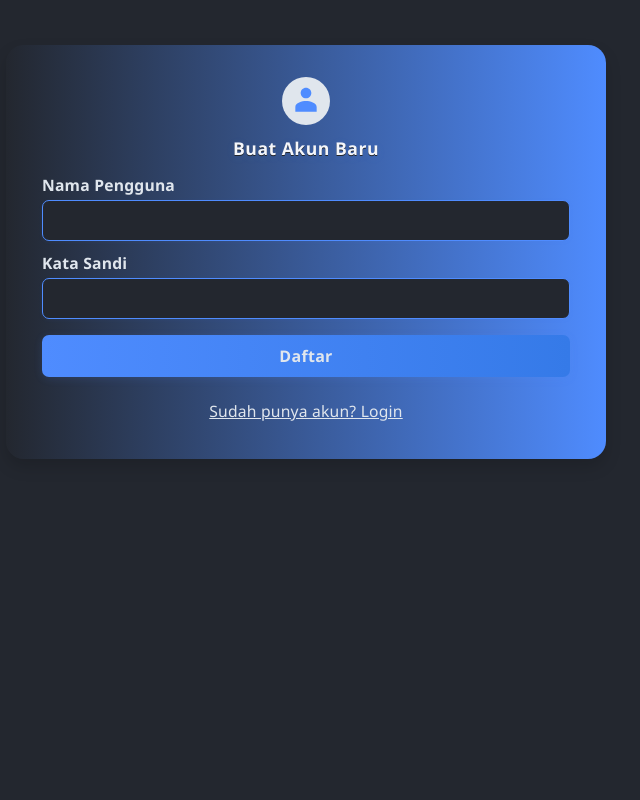
After one commit to Aefzetaa/PWEB, a PHP site: the page made by Login Mode Bootstrap/Alat Bantu/Tools/Registry.php in a window 1280 px wide. The commit adds this page. Shown: the whole page, without its empty margins (334-974 px from the left). Run offline with PHP 8.4, Linux system fonts and the light colour scheme.

Commit message:
Flexible

```diff
--- /dev/null
+++ b/Login Mode Bootstrap/Alat Bantu/Tools/Registry.php
@@ -0,0 +1,267 @@
+<?php
+session_start();
+$dataFile = __DIR__ . '/HistoryRegistry.dat';
+
+function getUsers($file)
+{
+    if (!file_exists($file)) return [];
+    $json = file_get_contents($file);
+    $users = json_decode($json, true);
+    return is_array($users) ? $users : [];
+}
+function saveUsers($file, $users)
+{
+    file_put_contents($file, json_encode($users, JSON_PRETTY_PRINT));
+}
+
+$message = '';
+$success = false;
+if ($_SERVER['REQUEST_METHOD'] === 'POST') {
+    $username = trim($_POST['username']);
+    $password = $_POST['password'];
+    if ($username && $password) {
+        $users = getUsers($dataFile);
+        foreach ($users as $user) {
+            if ($user['username'] === $username) {
+                $message = "Username sudah terdaftar!";
+                break;
+            }
+        }
+        if (!$message) {
+            $users[] = [
+                'username' => $username,
+                'password' => password_hash($password, PASSWORD_DEFAULT)
+            ];
+            saveUsers($dataFile, $users);
+            $message = "Akun berhasil dibuat! Silakan login.";
+            $success = true;
+            $updateFile = __DIR__ . '/HistoryUpdate.dat';
+            file_put_contents($updateFile, serialize([
+                'username' => $username,
+                'password' => end($users)['password']
+            ]));
+        }
+    } else {
+        $message = "Username dan password wajib diisi!";
+    }
+}
+?>
+<!DOCTYPE html>
+<html lang="en">
+
+<head>
+    <meta charset="utf-8" />
+    <meta name="viewport" content="width=device-width, initial-scale=1" />
+    <title>Registrasi Akun</title>
+    <link rel="stylesheet" href="../../Tools/Bootsrap 5/css/bootstrap.min.css" />
+    <style>
+        html,
+        body {
+            height: 100%;
+            min-height: 100vh;
+            overflow: hidden;
+        }
+
+        body {
+            min-height: 100vh;
+            background: #23272f;
+            font-family: 'Segoe UI', Arial, sans-serif;
+            display: flex;
+            align-items: flex-start;
+            justify-content: center;
+        }
+
+        .reg-card {
+            background: linear-gradient(90deg, #23272f 0%, #4f8cff 100%);
+            color: #f4f6fb;
+            border-radius: 18px;
+            box-shadow:
+                0 8px 32px 0 rgba(31, 38, 135, 0.18),
+                0 1.5px 8px 0 rgba(0, 0, 0, 0.18);
+            border: 1.5px solid rgba(80, 120, 255, 0.18);
+            padding: 32px 36px 28px 36px;
+            min-width: 340px;
+            width: 100%;
+            max-width: 600px;
+            margin: 0;
+            margin-top: 45px;
+            border: none;
+            display: flex;
+            flex-direction: column;
+            align-items: center;
+        }
+
+        .reg-icon {
+            margin-bottom: 10px;
+            display: flex;
+            justify-content: center;
+            align-items: center;
+            width: 100%;
+        }
+
+        .reg-icon-circle {
+            background: #e0e6ed;
+            border-radius: 50%;
+            display: flex;
+            align-items: center;
+            justify-content: center;
+            width: 48px;
+            height: 48px;
+            margin-bottom: 10px;
+        }
+
+        .reg-icon-circle svg {
+            width: 32px;
+            height: 32px;
+            color: #4f8cff;
+        }
+
+        .header-title {
+            font-size: 1.1rem;
+            font-weight: 700;
+            text-align: center;
+            margin-bottom: 12px;
+            color: #f4f6fb;
+            letter-spacing: 0.5px;
+            text-shadow: 0 2px 8px #4f8cff22, 0 1px 0 #222;
+        }
+
+        .form-label {
+            font-size: 0.98rem;
+            font-weight: 600;
+            color: #e0e6ed;
+            letter-spacing: 0.2px;
+            margin-bottom: 2px;
+        }
+
+        .form-control {
+            background: #23272f;
+            color: #f4f6fb;
+            border: 1.2px solid #4f8cff;
+            border-radius: 7px;
+            font-size: 0.98rem;
+            padding: 8px 10px;
+            margin-bottom: 10px;
+            box-shadow: 0 1px 4px #4f8cff11;
+            transition: border 0.2s, box-shadow 0.2s;
+            width: 100%;
+        }
+
+        .form-control:focus {
+            background: #23272f;
+            color: #fff;
+            border-color: #4f8cff;
+            box-shadow: 0 0 0 2px #4f8cff33;
+        }
+
+        .btn-primary {
+            border-radius: 7px;
+            font-size: 1rem;
+            font-weight: 700;
+            letter-spacing: 0.3px;
+            padding: 9px 0;
+            background: linear-gradient(90deg, #4f8cff 0%, #357ae8 100%);
+            border: none;
+            box-shadow: 0 2px 8px #4f8cff22;
+            transition: background 0.2s, transform 0.1s;
+            color: #e0e6ed;
+            min-width: 90px;
+            width: auto;
+            display: block;
+            margin-left: auto;
+            margin-right: auto;
+            margin-top: 12px;
+        }
+
+        .btn-primary:hover,
+        .btn-primary:focus {
+            background: linear-gradient(90deg, #357ae8 0%, #4f8cff 100%);
+            transform: scale(1.03);
+        }
+
+        .btn-link.center-back {
+            color: #e0e6ed !important;
+            text-decoration: underline;
+            font-size: 0.98rem;
+            font-weight: 500;
+            letter-spacing: 0.2px;
+            margin-top: 14px;
+            display: block;
+            text-align: center;
+        }
+
+        .btn-link.center-back:hover,
+        .btn-link.center-back:focus {
+            color: #fff !important;
+            text-decoration: underline;
+        }
+
+        .alert {
+            font-size: 0.98rem;
+            padding: 8px 12px;
+            margin-bottom: 12px;
+            border-radius: 7px;
+            text-align: center;
+        }
+
+        @media (max-width: 400px) {
+            .reg-card {
+                padding: 12px 2vw 12px 2vw;
+                min-width: 0;
+                max-width: 98vw;
+            }
+
+            .header-title {
+                font-size: 0.98rem;
+            }
+
+            .form-label,
+            .btn-primary,
+            .alert {
+                font-size: 0.92rem;
+            }
+        }
+
+        input:-webkit-autofill,
+        input:-webkit-autofill:focus,
+        input:-webkit-autofill:hover,
+        input:-webkit-autofill:active {
+            -webkit-box-shadow: 0 0 0 1000px #23272f inset !important;
+            box-shadow: 0 0 0 1000px #23272f inset !important;
+            -webkit-text-fill-color: #f4f6fb !important;
+            color: #f4f6fb !important;
+            caret-color: #f4f6fb !important;
+            border-color: #4f8cff !important;
+            transition: background-color 5000s ease-in-out 0s;
+        }
+    </style>
+</head>
+
+<body>
+    <div class="reg-card shadow">
+        <div class="reg-icon-circle" style="display: flex; justify-content: center; align-items: center;">
+            <svg fill="currentColor" viewBox="0 0 24 24">
+                <path d="M12 12c2.967 0 8 1.484 8 4.444V20H4v-3.556C4 13.484 9.033 12 12 12zm0-2c-2.21 0-4-1.79-4-4s1.79-4 4-4 4 1.79 4 4-1.79 4-4 4z" />
+            </svg>
+        </div>
+        <div class="header-title">Buat Akun Baru</div>
+        <?php if ($message): ?>
+            <div class="alert alert-<?= $success ? 'success' : 'danger' ?>"><?= htmlspecialchars($message) ?></div>
+        <?php endif; ?>
+        <form method="post" autocomplete="off" style="width:100%">
+            <div class="mb-2">
+                <label class="form-label" for="username">Nama Pengguna</label>
+                <input type="text" id="username" name="username" class="form-control" required autocomplete="off" style="width:100%">
+            </div>
+            <div class="mb-3">
+                <label class="form-label" for="password">Kata Sandi</label>
+                <input type="password" id="password" name="password" class="form-control" required autocomplete="off" style="width:100%">
+            </div>
+            <button class="btn btn-primary w-100" type="submit">Daftar</button>
+            <a href="../../Login.php" class="btn btn-link center-back w-100 mt-3">Sudah punya akun? Login</a>
+        </form>
+    </div>
+    <script src="../../Tools/Bootsrap 5/js/bootstrap.bundle.min.js"></script>
+</body>
+
+</html>
```
Also changed, not shown: Login Mode Bootstrap/Alat Bantu/Tools/SetUpdate.php (+111 -4 lines), Login Mode Bootstrap/Login.php (+10 -3 lines), Readme.md, 2 other files.
